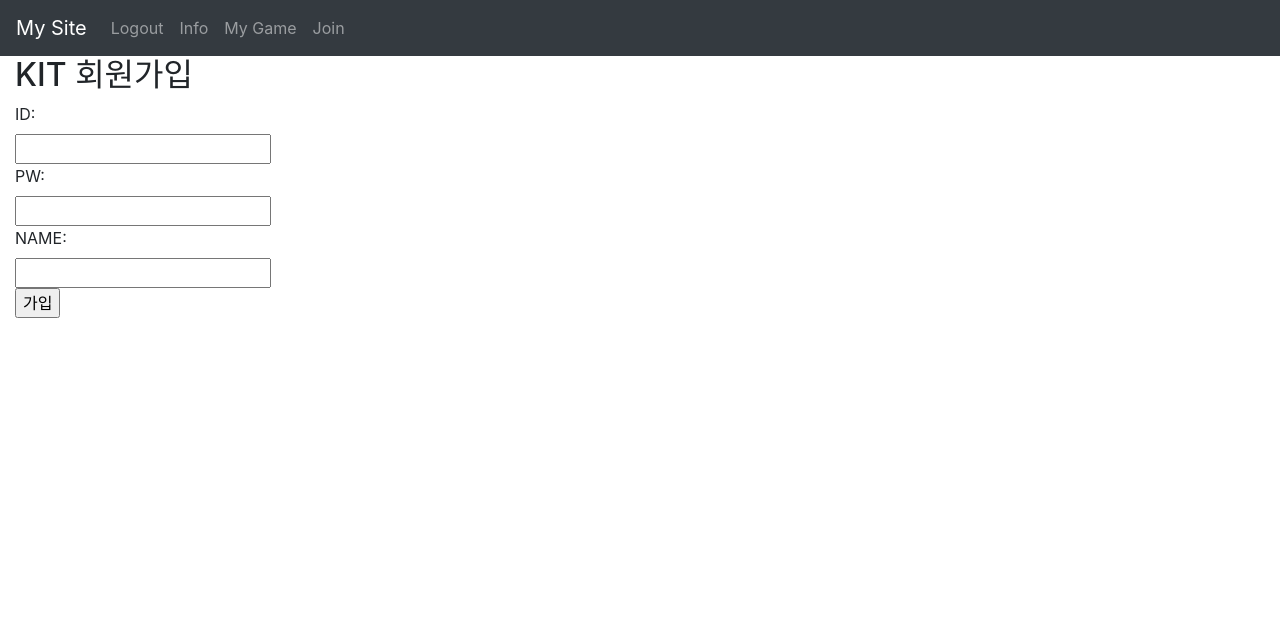
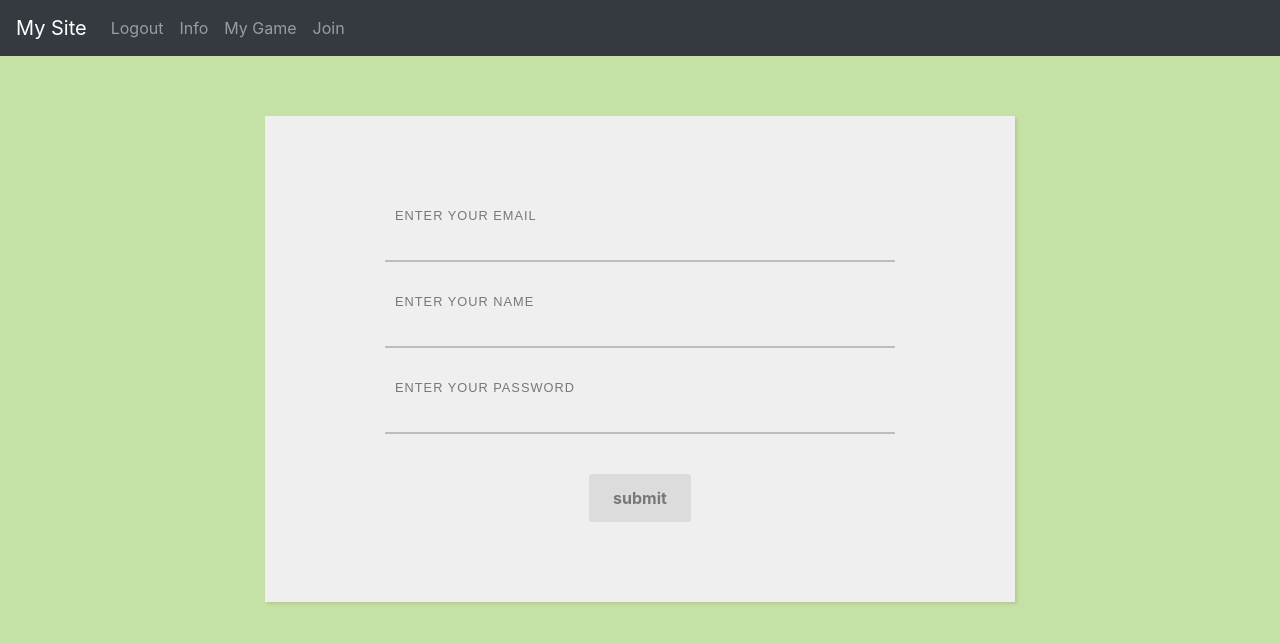
Before and after one commit to Ham-mi/kit2020-flask, a Flask app: page /join in a window 1280 px wide. Shown: the top 643 px of the page. Run offline with Flask 2, Linux system fonts and the light colour scheme; some libraries are stand-ins or nearby versions.

Commit message:
2020-06-18(2)

```diff
--- a/dbdb.py
+++ b/dbdb.py
@@ -106,5 +106,5 @@ def select_num(num):
 #insert_user('abd','1234','에비시')
 #ret = select_all()
 #ret = select_num('20201236')
-ret = select_user('abc','1234')
-print(ret)
+#ret = select_user('abc','1234')
+#print(ret)
--- a/templates/join.html
+++ b/templates/join.html
@@ -2,16 +2,123 @@
 {% block title %}메인 페이지{% endblock %}
 {% block head %}
 {{ super() }}
+<style>
+    body { background: #C5E1A5; }
+
+    form {
+    width: 60%;
+    margin: 60px auto;
+    background: #efefef;
+    padding: 60px 120px 80px 120px;
+    text-align: center;
+    -webkit-box-shadow: 2px 2px 3px rgba(0,0,0,0.1);
+    box-shadow: 2px 2px 3px rgba(0,0,0,0.1);
+    }
+
+    label {
+    display: block;
+    position: relative;
+    margin: 40px 0px;
+    }
+
+    .label-txt {
+    position: absolute;
+    top: -1.6em;
+    padding: 10px;
+    font-family: sans-serif;
+    font-size: .8em;
+    letter-spacing: 1px;
+    color: rgb(120,120,120);
+    transition: ease .3s;
+    }
+
+    .input {
+    width: 100%;
+    padding: 10px;
+    background: transparent;
+    border: none;
+    outline: none;
+    }
+
+    .line-box {
+    position: relative;
+    width: 100%;
+    height: 2px;
+    background: #BCBCBC;
+    }
+
+    .line {
+    position: absolute;
+    width: 0%;
+    height: 2px;
+    top: 0px;
+    left: 50%;
+    transform: translateX(-50%);
+    background: #8BC34A;
+    transition: ease .6s;
+    }
+
+    .input:focus + .line-box .line { width: 100%; }
+
+    .label-active {
+    top: -3em;
+    }
+
+    button {
+    display: inline-block;
+    padding: 12px 24px;
+    background: rgb(220,220,220);
+    font-weight: bold;
+    color: rgb(120,120,120);
+    border: none;
+    outline: none;
+    border-radius: 3px;
+    cursor: pointer;
+    transition: ease .3s;
+    }
+
+    button:hover {
+    background: #8BC34A;
+    color: #ffffff;
+    }
+</style>
 {% endblock %}
 {% block content %}
-<h2>KIT 회원가입</h2>
-        <form action="/join" method="POST">
-            <label for="id">ID:</label><br>
-            <input type="text" id="id" name="fid"><br>
-            <label for="pw">PW:</label><br>
-            <input type="text" id="pw" name="fpw"><br>
-            <label for="nm">NAME:</label><br>
-            <input type="text" id="nm" name="fnm"><br>
-            <input type="submit" value="가입">
-        </form>
+    <form action="/join" method="POST">
+        <label>
+            <p class="label-txt">ENTER YOUR EMAIL</p>
+            <input type="text" class="input" name="fid">
+            <div class="line-box">
+                <div class="line"></div>
+            </div>
+        </label>
+        <label>
+            <p class="label-txt">ENTER YOUR NAME</p>
+            <input type="text" class="input" name="fpw">
+            <div class="line-box">
+                <div class="line"></div>
+            </div>
+        </label>
+        <label>
+            <p class="label-txt">ENTER YOUR PASSWORD</p>
+            <input type="text" class="input" name="fnm">
+            <div class="line-box">
+                <div class="line"></div>
+            </div>
+        </label>
+        <button type="submit">submit</button>
+    </form>
 {% endblock %}
+<script>
+    $(document).ready(function(){
+        $('.input').focus(function(){
+        $(this).parent().find(".label-txt").addClass('label-active');
+    });
+
+    $(".input").focusout(function(){
+        if ($(this).val() == '') {
+            $(this).parent().find(".label-txt").removeClass('label-active');
+            };
+        });
+    });
+</script>
```
